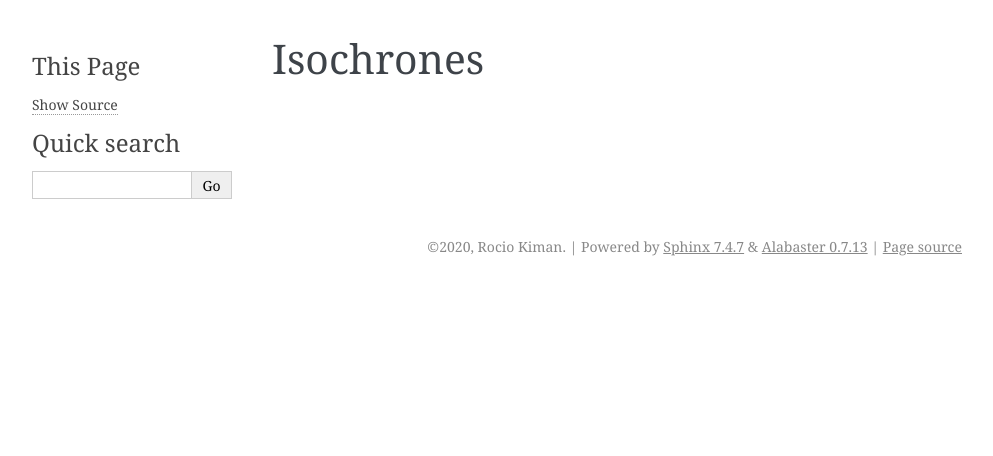
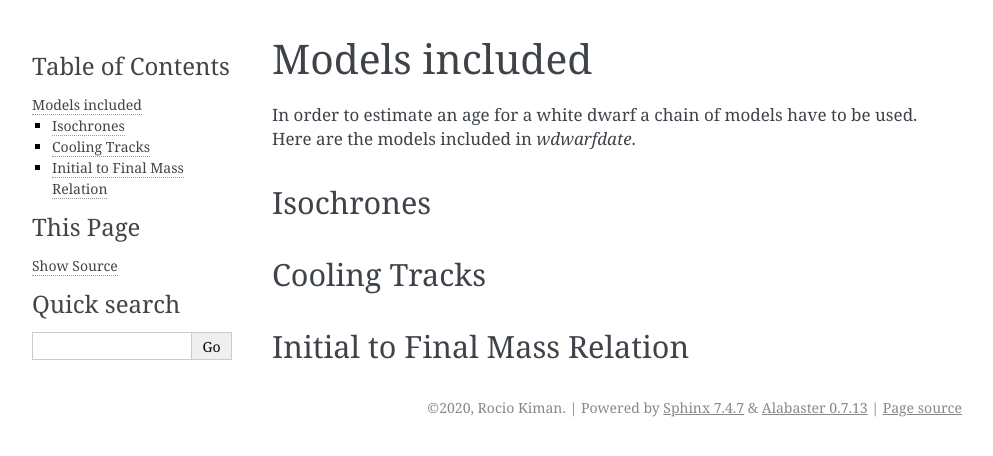
Before and after one commit to rkiman/wdwarfdate, a Sphinx documentation site: the page built from docs/source/models/ms.rst, in a window 1280 px wide. Shown: the top 456 px of the page, without its empty margins (148-1141 px from the left). Built offline with Sphinx 7.4.7, drawn with Linux system fonts in a browser that asks for light colours; pages that are not in the unit, such as notebooks, are missing from menus.

Commit message:
small changes

```diff
--- a/docs/source/models/ms.rst
+++ b/docs/source/models/ms.rst
@@ -1,2 +1,16 @@
+
+Models included
+===============
+
+In order to estimate an age for a white dwarf a chain of models have to be used. Here are the models included in *wdwarfdate*.
+
 Isochrones
-==========
+----------
+
+
+Cooling Tracks
+--------------
+
+
+Initial to Final Mass Relation
+------------------------------
```
Also changed, not shown: docs/source/index.rst (+3 -14 lines).
